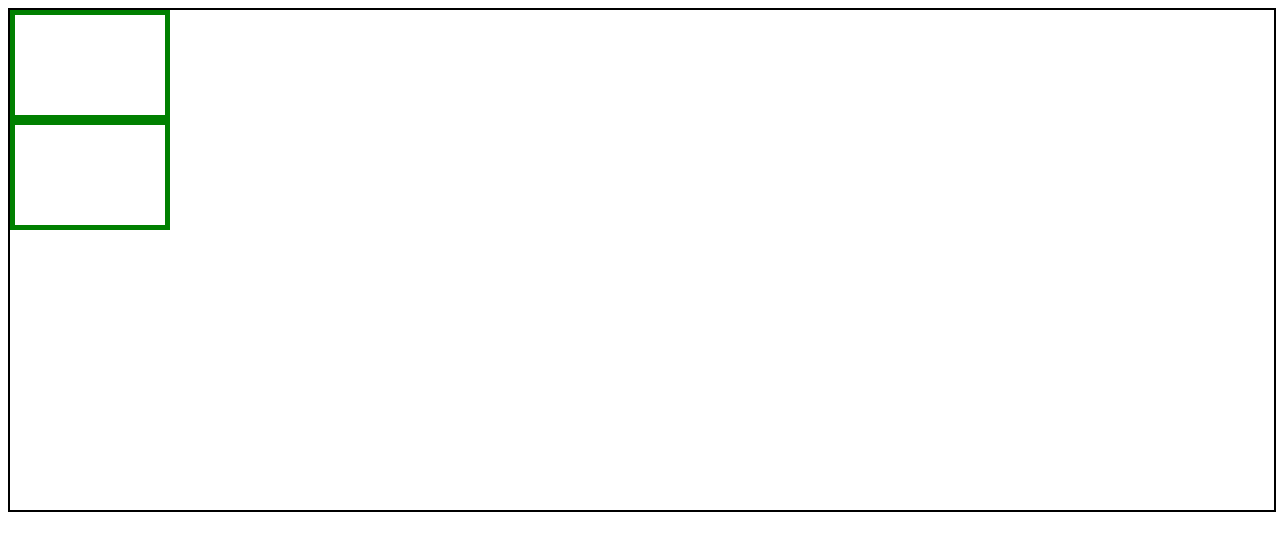
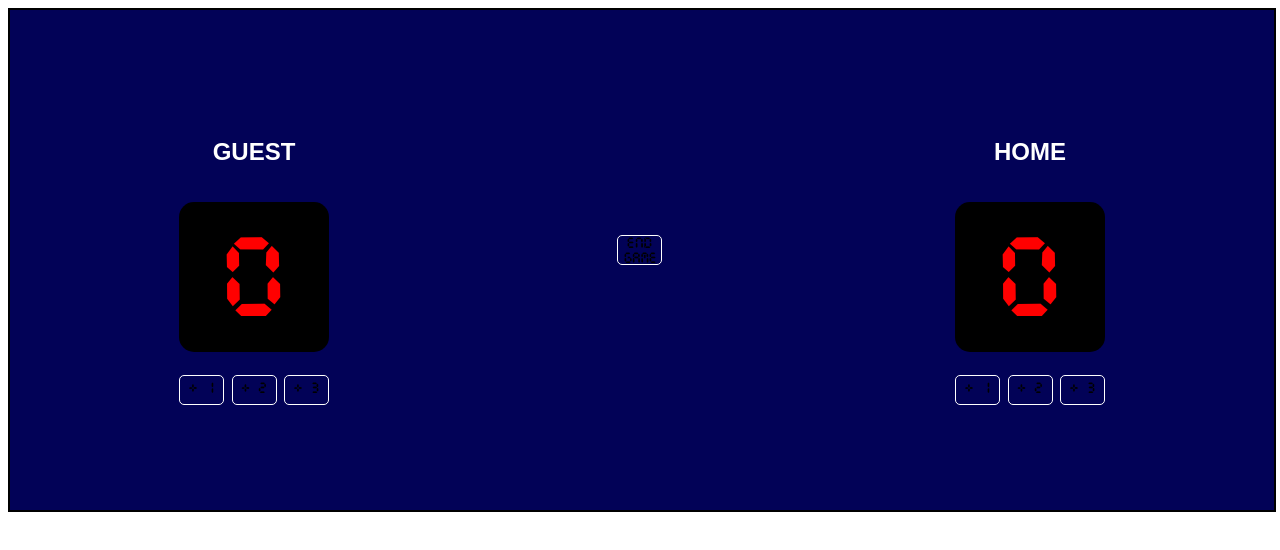
Before and after one commit to CodeLucho33/basketballScore, a plain HTML site: page index.html in a window 1280 px wide. Drawn offline with Linux system fonts and the light colour scheme.

Commit message:
Add fond no soported and interactiviti six buttons

```diff
--- a/index.html
+++ b/index.html
@@ -1,20 +1,68 @@
 <!DOCTYPE html>
 <html lang="en">
+
 <head>
     <meta charset="UTF-8">
     <meta name="viewport" content="width=device-width, initial-scale=1.0">
     <title>Score board</title>
     <link rel="stylesheet" href="styles.css">
 </head>
+
 <body>
-<div class="main-container">
-    <div class="guest-container"></div>
-    <div class="home-container"></div>
+    <div class="main-container">
+        <div class="guesthome-container">
+            <div>
+                <h2 id="fontUnique">GUEST</h2>
+            </div>
+            <div class="board-homeGuest">
+                <div>
+                    <p id="marker-guest"  class="fontMarker">0</p>
+                </div>
 
-</div>
+            </div>
+            <div class="container-buttons-guesthome">
+                <div class="btn-guest">
+                    <button onclick="add1Guest()">+ 1</button>
+                </div>
+                <div class="btn-guest">
+                    <button onclick="add2Guest()">+ 2</button>
+                </div>
+                <div class="btn-guest">
+                    <button onclick="add3Guest()">+ 3</button>
+                </div>
+            </div>
+        </div>
+        <div class="container-reset">
+            <button onclick="restatGame()" id="hoverRed">End Game</button>
+        </div>
+        <div class="guesthome-container">
+            <div>
+                <h2 id="fontUnique">HOME</h2>
+            </div>
+            <div class="board-homeGuest">
+                <div>
+                    <p id="marker-home" class="fontMarker">0</p>
+                </div>
+            </div>
+            <div class="container-buttons-guesthome">
+                <div class="btn-home">
+                    <button onclick="add1Home()">+ 1</button>
+                </div>
+                <div class="btn-home">
+                    <button onclick="add2Home()">+ 2</button>
+                </div>
+                <div class="btn-home">
+                    <button onclick="add3Home()">+ 3</button>
+                </div>
+            </div>
+
+        </div>
+
+    </div>
 
 
 
     <script src="script.js"></script>
 </body>
+
 </html>
--- a/script.js
+++ b/script.js
@@ -0,0 +1,40 @@
+let countHome = 0;
+let countGuest = 0;
+
+function add1Guest() {
+    countGuest += 1
+    document.getElementById('marker-guest').textContent = countGuest
+}
+function add2Guest() {
+    countGuest += 2
+    document.getElementById('marker-guest').textContent = countGuest
+}
+function add3Guest() {
+    countGuest += 3
+    document.getElementById('marker-guest').textContent = countGuest
+}
+
+function add1Home() {
+
+    countHome += 1
+    document.getElementById('marker-home').textContent = countHome;
+}
+
+function add2Home() {
+
+    countHome += 2
+    document.getElementById('marker-home').textContent = countHome;
+}
+function add3Home() {
+    countHome += 3
+    document.getElementById('marker-home').textContent = countHome;
+}
+
+
+function restatGame() {
+
+    countGuest > countHome ? alert('Win is GUEST'): countGuest=== countHome ? alert('EMPATE'):alert('Win is HOME')
+    countGuest = document.getElementById('marker-home').innerText = 0
+    countHome = document.getElementById('marker-guest').innerText = 0
+
+}
--- a/styles.css
+++ b/styles.css
@@ -1,17 +1,127 @@
-.main-container{
+@font-face {
+    src: url("CursedTimerUlil-Aznm.ttf");
+    font-family: CursedTimer;
+}
+#hoverRed:hover{
+    background-color: red;
+}
+
+#fontUnique{
+    font-family: Arial, Helvetica, sans-serif;
+    color: white;
+    font-weight: bold;
+}
+.main-container {
     width: 100%;
     height: 500px;
     border: 2px solid black;
+    display: flex;
+    justify-content: space-around;
+    align-items: center;
+    background-color: rgb(2, 2, 87);
 }
 
-.guest-container{
+.board-homeGuest {
     width: 150px;
-    height: 100px;
+    height: 150px;
+    border: none ;
+   display: flex;
+   flex-direction: column;
+    justify-content: center;
+    align-items: center;
+    background-color: black;
+    border-radius: 15px;
+}
+
+.fontMarker {
+    text-align: center;
+    font-family: CursedTimer;
+    color: red;
+    font-size: 100px;
+    padding-top: 20px ;
+
+
+
+
+}
+
+.guesthome-container {
+    width: 250px;
+    height: 300px;
+    border: none;
+    display: flex;
+    flex-direction: column;
+    justify-content: space-around;
+    align-items: center;
+    border-radius: 30px;
+}
+
+.guesthome-container:hover{
+    background-color: grey;
+}
+/*
+.home-container{
+    width: 250px;
+    height: 450px;
     border: 5px solid green;
 }
 
-.home-container{
-    width: 150px;
-    height: 100px;
-    border: 5px solid green;
+*/
+
+
+.container-buttons-guesthome {
+    width: 60%;
+    height: 8%;
+    border: none;
+    display: flex;
+    justify-content: space-between;
+    align-items: center;
+    padding-top: 10px;
 }
+
+/*
+.container-buttons-home{
+    width: 20%;
+    height: 20%;
+    border: 2px solid red ;
+}
+*/
+
+/*
+.board-guest{
+width: 60px;
+height: 60px;
+border: 2px solid yellow ;
+}
+
+.board-home{
+    width: 60px;
+    height: 60px;
+    border: 2px solid yellow ;
+
+}
+
+
+
+
+*/
+
+
+.container-reset {
+    width: 50px;
+    height: 50px;
+    border: none;
+}
+button{
+    font-family: CursedTimer;
+    height: 30px;
+    width: 45px;
+    background-color: transparent;
+    border-radius: 5px;
+    border: 1px solid white;
+}
+
+button:hover{
+background-color: green;
+
+}
```
Also changed, not shown: CursedTimerUlil-Aznm.ttf (added).
